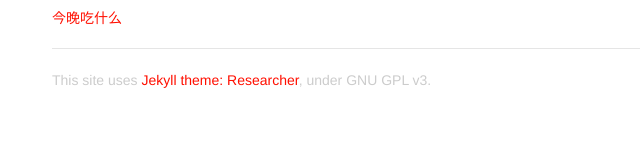
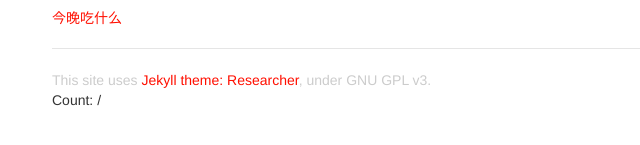
Before and after one commit to ufozgg/ruizhe, a Jekyll site: the page built from index.md, in a window 1280 px wide. Shown: the part 331-476 px from the top of the page, without its empty margins (253-893 px from the left). Built offline with Jekyll 4.4.1, drawn with Linux system fonts in a browser that asks for light colours; comment, search, counter and statistics services are not loaded.

Commit message:
add counter

```diff
--- a/_layouts/default.html
+++ b/_layouts/default.html
@@ -24,6 +24,7 @@
     <link href='https://fonts.googleapis.com/css?family=Inconsolata:400,700' rel='stylesheet' type='text/css'>
     <link rel="alternate" type="application/rss+xml" title="{{ site.title }} RSS" href="/feed.xml" />
 	<link rel="stylesheet" href="/css/bootstrap.min.css">
+	<script async src="//dn-lbstatics.qbox.me/busuanzi/2.3/busuanzi.pure.mini.js"></script>
 	<script src="/css/jquery.min.js"></script>
     <link rel="stylesheet" href="{{ site.url }}{{ site.baseurl }}/css/main.css">
     {% if site.favicon %}
@@ -84,6 +85,11 @@
                 {{ content }}
 				<hr>
 				<font color="#cccccc">This site uses <a href="https://github.com/bk2dcradle/researcher">Jekyll theme: Researcher</a>, under GNU GPL v3.</font>
+				<br>
+				Count:
+				<span id="busuanzi_container_page_pv"><span id="busuanzi_value_page_pv"></span></span>
+				/
+				<span id="busuanzi_container_site_pv"><span id="busuanzi_value_site_pv"></span></span>
             </div>
         {% endif %}
     </div>
```
